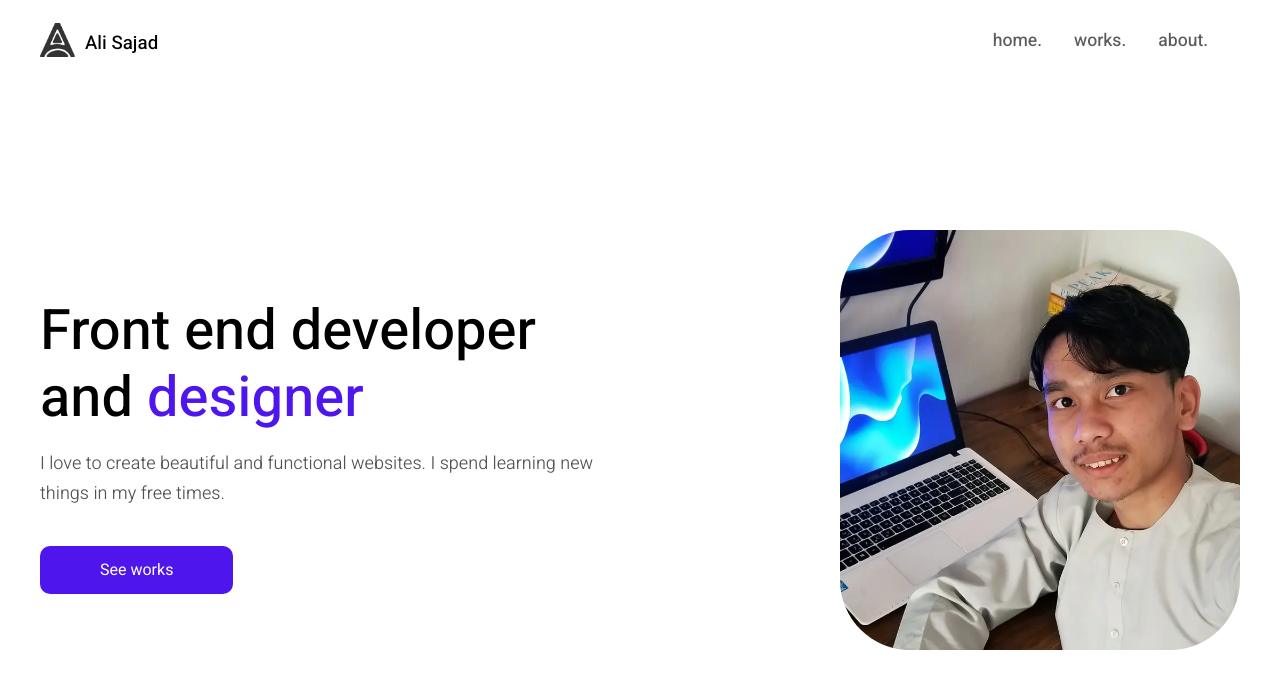
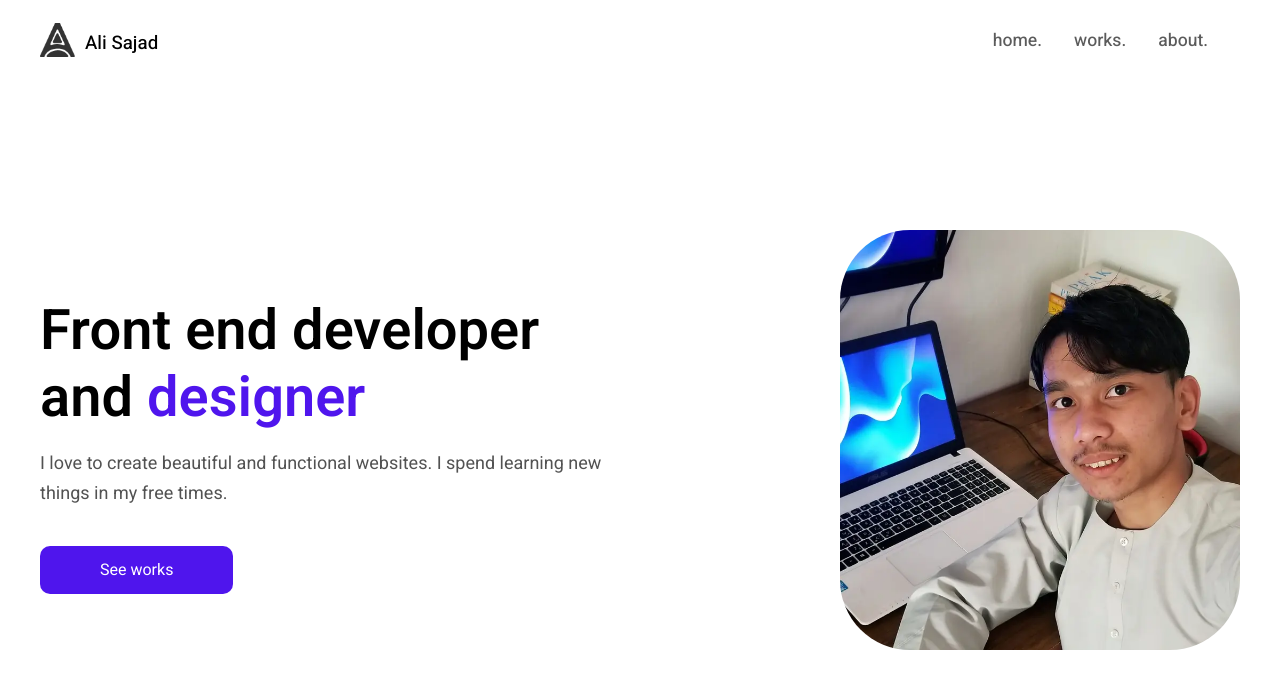
Before and after one commit to alisajad001/alisajad-portfolio, a React (Vite) app: page / in a window 1280 px wide. Shown: the top 688 px of the page. Built offline with nearby package versions, Linux system fonts and the light colour scheme.

Commit message:
Style: Home text

```diff
--- a/src/components/Home/style.css
+++ b/src/components/Home/style.css
@@ -16,13 +16,12 @@
 #home .container .home-text h1 {
   font-size: 3.5rem;
   line-height: 1.2;
-  font-weight: 500;
+  font-weight: 600;
 }
 
 #home .container .home-text p {
   margin: 1rem 0 3rem 0;
   font-size: 18px;
-  font-weight: 300;
   color: #525252;
   line-height: 1.7;
 }
```
